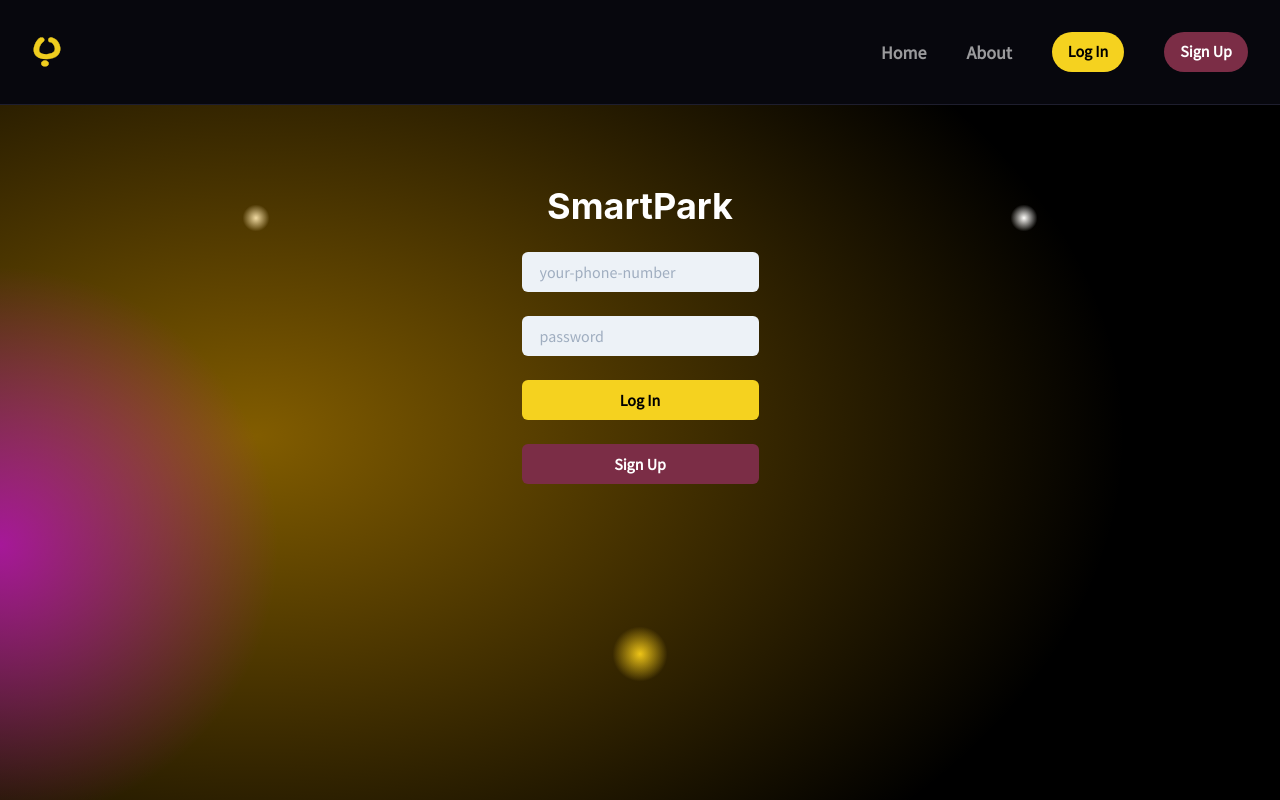
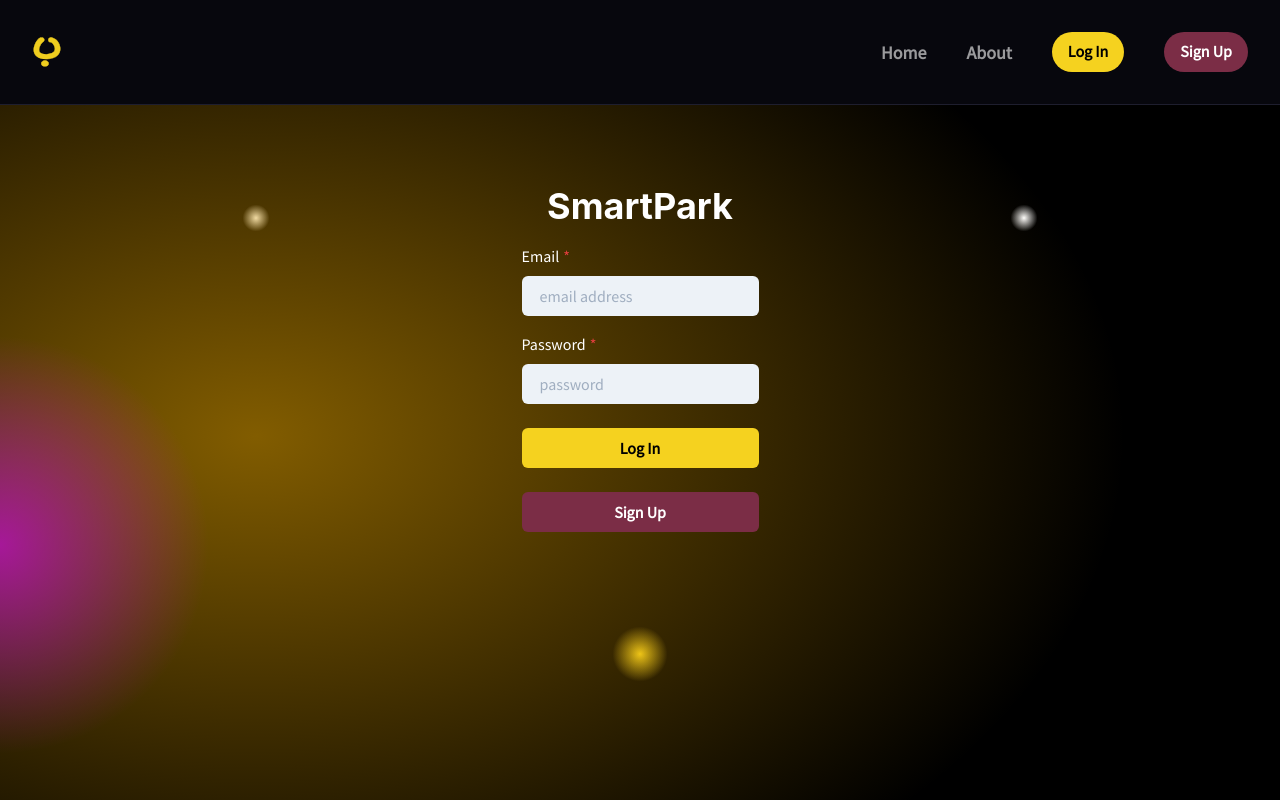
Before and after one commit to progmatic-99/smart-park-frontend, a React (Create React App) app: page /login in a window 1280 px wide. Shown: the top 800 px of the page. Built offline with nearby package versions, Linux system fonts and the light colour scheme.

Commit message:
signup form done

```diff
--- a/package.json
+++ b/package.json
@@ -13,6 +13,7 @@
     "@testing-library/jest-dom": "^5.14.1",
     "@testing-library/react": "^10.4.9",
     "@testing-library/user-event": "^12.8.3",
+    "formik": "^2.2.9",
     "framer-motion": "^4.1.17",
     "react": "^17.0.2",
     "react-dom": "^17.0.2",
--- a/src/components/templates/login.js
+++ b/src/components/templates/login.js
@@ -1,4 +1,4 @@
-import { Button, Flex, Heading, Input, LinkBox } from '@chakra-ui/react'
+import { Button, Flex, FormControl, FormLabel, Heading, Input } from '@chakra-ui/react'
 import { Link as ReactLink } from 'react-router-dom'
 import React from 'react'
 
@@ -6,9 +6,15 @@ const Login = () => {
   return (
     <Flex height="100vh" alignItems="flex-start" justifyContent="center">
       <Flex direction="column" p={12} rounded={24}>
-        <Heading color="white" textAlign="center" mb={6}>SmartPark</Heading>
-        <Input placeholder="your-phone-number" variant="filled" mb={6} type="number" />
-        <Input placeholder="password" variant="filled" mb={6} type="password" />
+        <Heading color="white" textAlign="center" mb={4}>SmartPark</Heading>
+        <FormControl isRequired>
+          <FormLabel color="white">Email</FormLabel>
+          <Input placeholder="email address" variant="filled" mb={4} type="email" />
+        </FormControl>
+        <FormControl isRequired>
+          <FormLabel color="white">Password</FormLabel>
+          <Input placeholder="password" variant="filled" mb={6} type="password" />
+        </FormControl>
         <Button variant="primary" mb={6}>Log In</Button>
         <Button variant="secondary" as={ReactLink} to="/signup" >Sign Up</Button>
       </Flex>
--- a/src/components/templates/signup.js
+++ b/src/components/templates/signup.js
@@ -1,16 +1,81 @@
-import { Button, Flex, Heading, Input } from '@chakra-ui/react'
+import { Button, Flex,  Heading } from '@chakra-ui/react'
 import React from 'react'
+import { Form, Formik } from 'formik'
+import Field from '../form/formFields'
+
+function validateEmail(value) {
+  let error
+  if (!value.email) {
+    error = 'Required'
+  } else if (
+    !/^[A-Z0-9._%+-]+@[A-Z0-9.-]+\.[A-Z]{2,}$/i.test(value.email)
+  ) {
+    error = 'Invalid email address'
+  }
+  return error
+}
+
+function validateName(value) {
+  let error
+  if(!value.name) {
+    error = 'Name is required.'
+  } else if (value.name.length < 3) {
+    error = 'Name should be more than 2 characters'
+  }
+  return error
+}
+
+function validatePass(value) {
+  let error
+  if(!value.password) {
+    error = 'Password required'
+  } else if(value.password.length < 9) {
+    error = 'Password should be more than 8 characters'
+  }
+  return error
+}
 
 const Signup = () => {
   return (
-    <Flex height="100vh" alignItems="flex-start" justifyContent="center">
-      <Flex direction="column" p={12} rounded={24}>
-        <Heading color="white" textAlign="center" mb={6}>Sign Up</Heading>
-        <Input placeholder="ten-digit-phone-number" variant="filled" mb={6} type="number" />
-        <Input placeholder="password" variant="filled" mb={6} type="password" />
-        <Button variant="secondary">Sign Up</Button>
-      </Flex>
-    </Flex>
+    <Formik
+      initialValues={{
+        name: '',
+        email: '',
+        password: ''
+      }}
+      onSubmit={(values) => {
+        console.dir(JSON.stringify(values))
+      }}
+      validateOnBlur="true"
+    >
+        <Form>
+          <Flex height="100vh" alignItems="flex-start" justifyContent="center">
+            <Flex direction="column" p={12} rounded={24}>
+              <Heading color="white" textAlign="center" mb={4}>Sign Up</Heading>
+              <Field
+                label="Name"
+                placeholder="name"
+                name="name"
+                type="text"
+              />
+              <Field
+                label="Email"
+                placeholder="email address"
+                name="email"
+                type="email"
+              />
+              <Field
+                label="Password"
+                placeholder="password"
+                name="password"
+                mb={6}
+                type="password"
+              />
+              <Button variant="secondary" type="submit">Sign Up</Button>
+            </Flex>
+          </Flex>
+        </Form>
+    </Formik>
   )
 }
 
--- a/src/styles/theme.js
+++ b/src/styles/theme.js
@@ -12,7 +12,7 @@ const theme = extendTheme({
         bgColor: "black",
         bgRepeat: "no-repeat",
         // bgImage: radial-gradient(circle at left, #dd00ff99, transparent 20%),radial-gradient(ellipse at 10% 20%, #d89a0099, transparent 60%)
-        bg: "radial-gradient(circle at left, #dd00ff99, transparent 20%),radial-gradient(ellipse at 20% 40%, #d89a0099, transparent 60%),radial-gradient(circle at 70% 80%, #2e2d2d, transparent 5%),radial-gradient(circle at 50% 60%, #f5d21f, transparent 3%),radial-gradient(circle at 80% 20%, white, transparent 1%),radial-gradient(circle at 90% 80%, #f5d21f, transparent 1%),radial-gradient(circle at 20% 20%, white, transparent 1%),radial-gradient(circle at 10% 80%, white, transparent 0.5%)",
+        bg: "radial-gradient(circle at left, #dd00ff99, transparent 15%),radial-gradient(ellipse at 20% 40%, #d89a0099, transparent 60%),radial-gradient(circle at 70% 80%, #2e2d2d, transparent 5%),radial-gradient(circle at 50% 60%, #f5d21f, transparent 3%),radial-gradient(circle at 80% 20%, white, transparent 1%),radial-gradient(circle at 90% 80%, #f5d21f, transparent 1%),radial-gradient(circle at 20% 20%, white, transparent 1%),radial-gradient(circle at 10% 80%, white, transparent 0.5%),radial-gradient(circle at 90% 80%, #f5d21f, transparent 0.5%)",
       },
     }
   },
```
Also changed, not shown: 1 other file (tests, documents, lock files or other folders).
